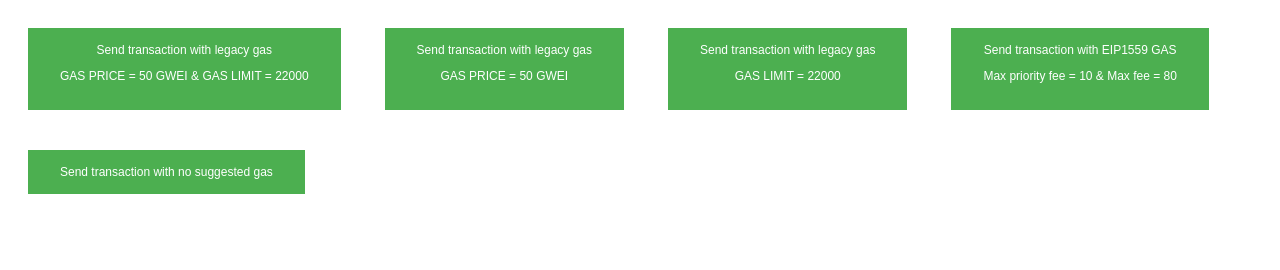
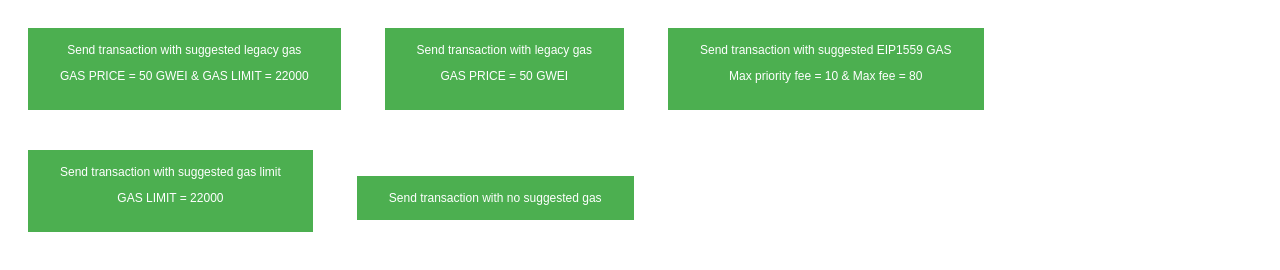
Before and after one commit to andrepimenta/andrepimenta.github.io, a plain HTML site: page eth_sendTransaction.html in a window 1280 px wide. Drawn offline with Linux system fonts and the light colour scheme.

Commit message:
Update eth_sendTransaction.html

```diff
--- a/eth_sendTransaction.html
+++ b/eth_sendTransaction.html
@@ -1,4 +1,5 @@
 <html>
+
 <head>
 	<meta name="viewport" content="width=device-width, initial-scale=1">
 	<style>
@@ -52,7 +53,7 @@
 			});
 		}
 
-		async function sendTransactionLegacyGasLimit() {
+		async function sendTransactionGasLimit() {
 			const accounts = await ethereum.request({ method: 'eth_requestAccounts' });
 			const transactionParameters = {
 				gas: '0x55F0', // customizable by user during MetaMask confirmation.
@@ -109,7 +110,7 @@
 <body>
 
 	<button onClick="sendTransactionLegacyGasPriceAndLimit()">
-		Send transaction with legacy gas
+		Send transaction with suggested legacy gas
 		<p>GAS PRICE = 50 GWEI & GAS LIMIT = 22000</p>
 	</button>
 
@@ -118,14 +119,15 @@
 		<p>GAS PRICE = 50 GWEI</p>
 	</button>
 
-	<button onClick="sendTransactionLegacyGasLimit()">
-		Send transaction with legacy gas
-		<p>GAS LIMIT = 22000</p>
+
+	<button onClick="sendTransactionEIPGAS()">
+		Send transaction with suggested EIP1559 GAS
+		<p>Max priority fee = 10 & Max fee = 80</p>
 	</button>
 
-	<button onClick="sendTransactionEIPGAS()">
-		Send transaction with EIP1559 GAS
-		<p>Max priority fee = 10 & Max fee = 80</p>
+	<button onClick="sendTransactionGasLimit()">
+		Send transaction with suggested gas limit
+		<p>GAS LIMIT = 22000</p>
 	</button>
 
 	<button onClick="sendTransaction()">
```
